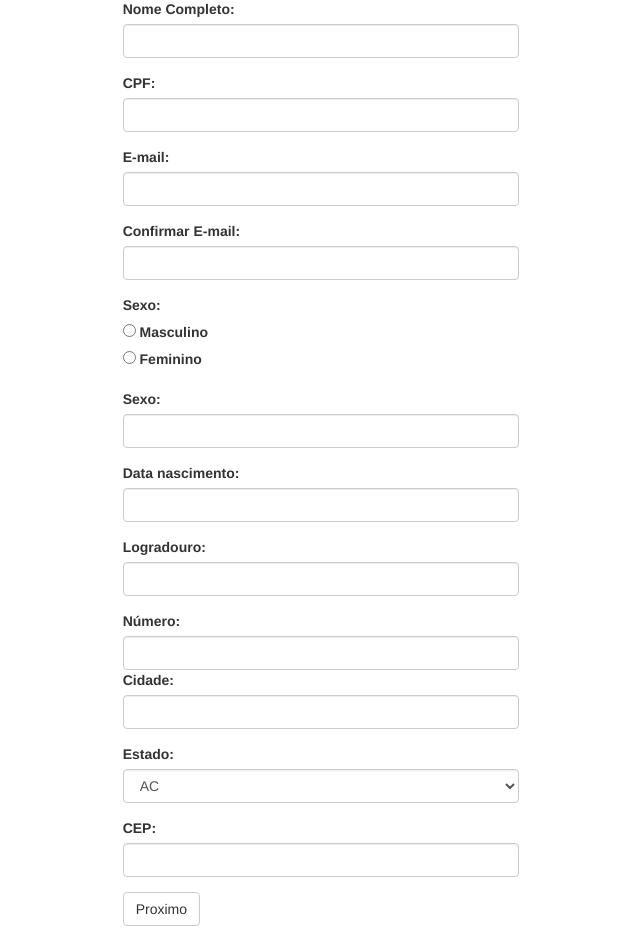
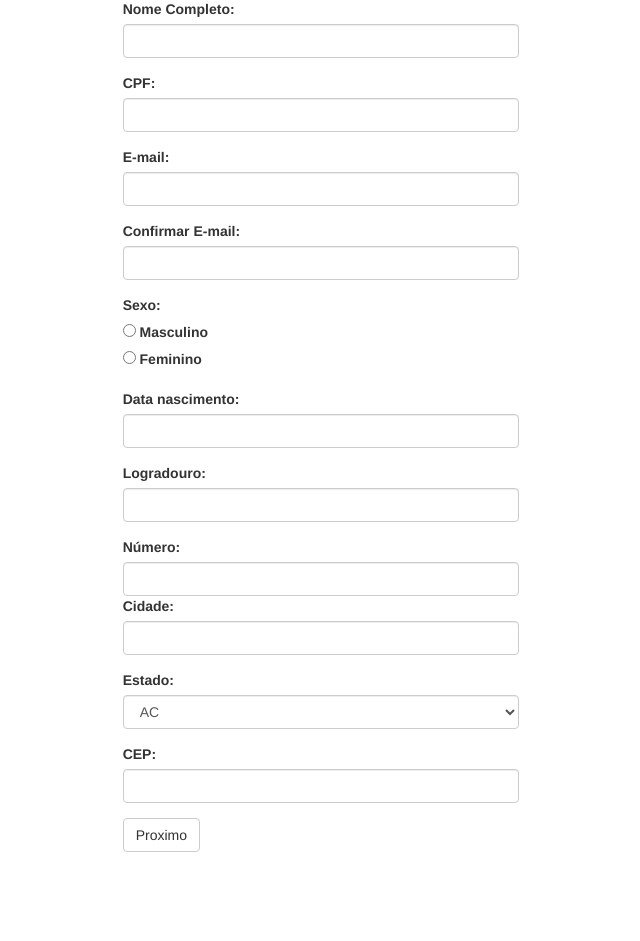
Before and after one commit to christianbs/goodsongs, a PHP site: page /cadastro-dados-pessoais.php in a window 1280 px wide. Shown: the part 73-1014 px from the top of the page, without its empty margins (319-959 px from the left). After the commit the page ends 925 px from the top, so only its background shows below. Run offline with PHP 8.4, Linux system fonts and the light colour scheme.

Commit message:
alterações

```diff
--- a/cadastro-dados-conta.php
+++ b/cadastro-dados-conta.php
@@ -27,7 +27,7 @@ $numero = htmlspecialchars ($_POST["numero"]);
         <section class="col-sm-4">
         </section>
         <section class="col-sm-4">
-            <form role="form" method="post" enctype='multipart/form-data'  action='cadastra.php' onsubmit="return validarFormulario1();">
+            <form role="form" method="post" enctype='multipart/form-data'  action='php/controles/cadastro_usuario.php' onsubmit="return validarFormulario1();">
 				 <div style='margin-left:500px !important;width:500px; '>
 								<fieldset style='margin:auto !important'>
 									 <legend> Selecione uma imagem: </legend>
@@ -57,7 +57,7 @@ $numero = htmlspecialchars ($_POST["numero"]);
                 </div>
                 <div class="form-group">
                     <label for="confirmarSenha">Confirmação de Senha:</label>
-                    <input type="password" class="form-control" id="confirmasenha" name="confirmasenha">
+                    <input type="password" class="form-control" id="confirmarSenha" name="confirmarSenha">
                 </div>
                 <button type="submit" class="btn btn-default">Cadastrar</button>
             </form>
--- a/cadastro-dados-pessoais.php
+++ b/cadastro-dados-pessoais.php
@@ -70,13 +70,10 @@ $estados = array(
 
                 <div class="form-group">
                     <label for="sexo">Sexo:</label><br>
-                    <label for="sexo"> <input type="radio" name="sexo" id="masculino" value="masculino"> Masculino</label><br>
-                   <label for="sexo"> <input type="radio" name="sexo" id="feminino" value="masculino"> Feminino</label><br>
+                    <label for="sexo"> <input type="radio" name="sexo" id="M" value="M"> Masculino</label><br>
+                    <label for="sexo"> <input type="radio" name="sexo" id="F" value="F"> Feminino</label><br>
                 </div>
-                <div class="form-group">
-                    <label for="sexo">Sexo:</label>
-                    <input type="text" class="form-control" id="sexo" name="sexo"/>
-                </div>
+
                 <div class="form-group">
                     <label for="dataNascimento" >Data nascimento:</label>
                     <input type="text" class="form-control" id="dataNascimento" name="dataNascimento"/>
--- a/php/controles/cadastro_usuario.php
+++ b/php/controles/cadastro_usuario.php
@@ -21,4 +21,4 @@ $id_endereco = inserir_endereco_rn($logradouro, $numero, $cidade, $estado, $cep)
 $id_dados = inserir_dados_rn($nome, $cpf, $email, $sexo, $dataNascimento, $id_endereco);
 inserir_usuario_rn($usuario, $senha, $id_dados);
 
-header("location:'../../inicio.php'");
+header("location:../../inicio.php");
--- a/php/dados/mysql.php
+++ b/php/dados/mysql.php
@@ -1,5 +1,5 @@
 <?php
-    $conexao = mysqli_connect("127.0.0.1", "root", "102030", "goodsongs");
+    $conexao = mysqli_connect("127.0.0.1", "root", "", "goodsongs");
     if (mysqli_connect_errno()) {
         echo "Deu ruim... ".mysqli_connect_error();
     }
```
